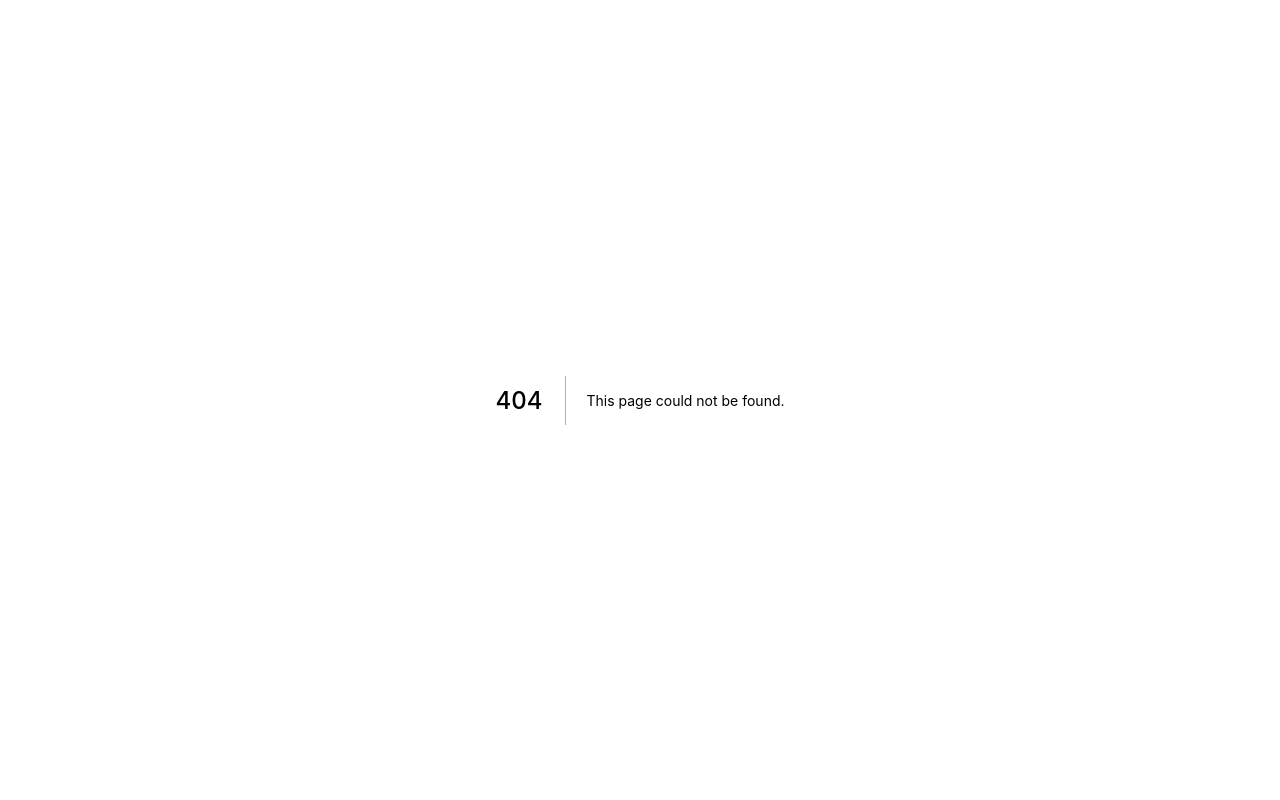
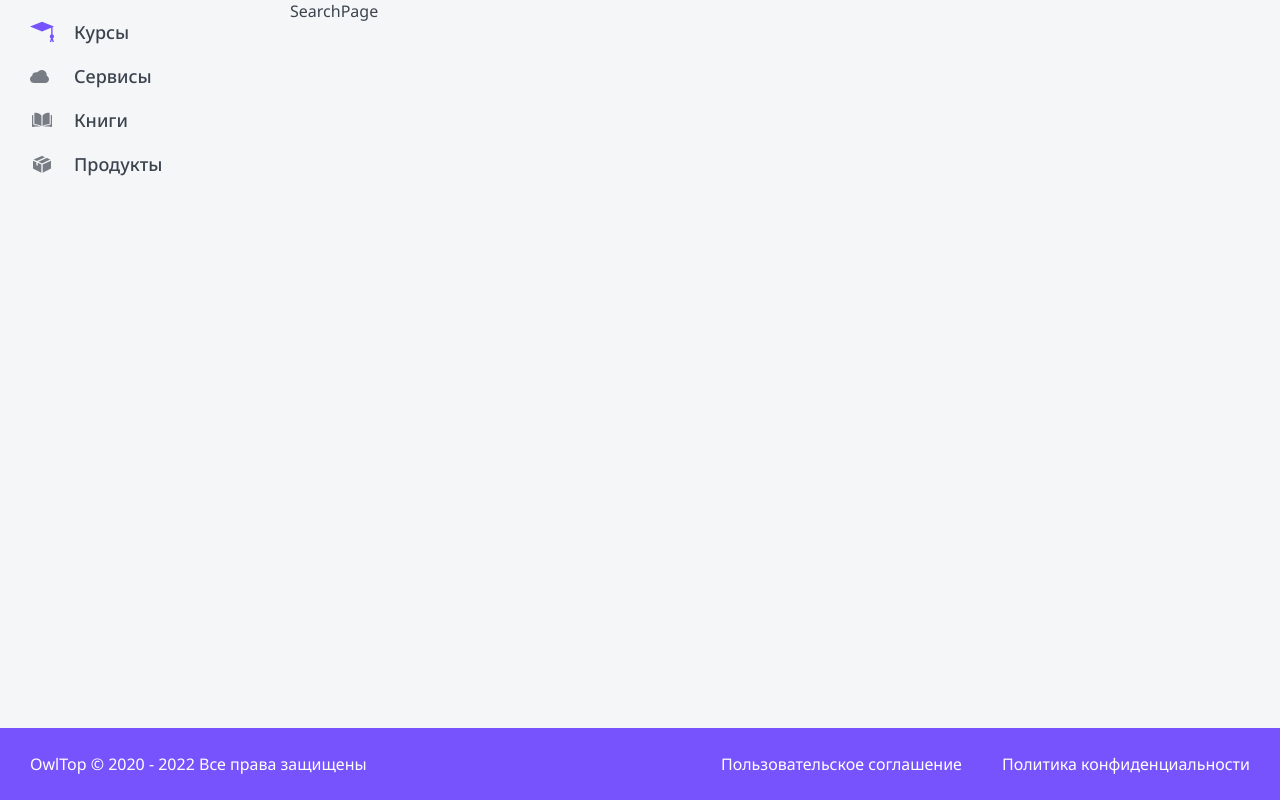
Before and after one commit to Canoist/top-app, a Next.js app: page /search in a window 1280 px wide. Before the commit this address had no page. Built offline with nearby package versions, Linux system fonts and the light colour scheme.

Commit message:
Fixed styles in menu and layout components, used a router, added searchPage and coursePage

```diff
--- a/layouts/Layout.module.css
+++ b/layouts/Layout.module.css
@@ -1,6 +1,8 @@
 .wrapper {
     display: grid;
-    grid-template-columns: auto 230px minmax(320px, 1200px) auto;
+
+    min-height: 100vh;
+    grid-template: auto 1fr auto / auto 230px minmax(320px, 1200px) auto;
     grid-template-areas:
         ". header header ."
         ". sidebar body ."
@@ -26,10 +28,13 @@
     grid-area: footer;
 }
 
-@media (max-width: 600px) {
+@media (max-width: 650px) {
     .wrapper {
         grid-template-columns: minmax(320px, 1fr);
-        grid-template-areas: "header""body""footer";
+        grid-template-areas:
+            "header"
+            "body"
+            "footer";
     }
 
     .header {
--- a/layouts/Menu/Menu.module.css
+++ b/layouts/Menu/Menu.module.css
@@ -43,6 +43,14 @@
     line-height: 1.25;
 }
 
+.secondLevelBlock {
+    display: none;
+}
+
+.secondLevelBlockOpened {
+    display: block;
+}
+
 .secondLevelBlockOpened:last-child {
     margin-bottom: 20px;
 }
--- a/layouts/Menu/Menu.tsx
+++ b/layouts/Menu/Menu.tsx
@@ -8,6 +8,8 @@ import BooksIcon from "./icons/books.svg";
 import CoursesIcon from "./icons/courses.svg";
 import ProductsIcon from "./icons/products.svg";
 import ServicesIcon from "./icons/services.svg";
+import Link from "next/link";
+import { useRouter } from "next/router";
 
 const firstLevelMenu: FirstLevelMenuItem[] = [
     {
@@ -37,23 +39,40 @@ const firstLevelMenu: FirstLevelMenuItem[] = [
 ];
 
 const Menu: React.FC = () => {
-    const { menu, firstCategory } = useContext(AppContext);
+    const { menu, firstCategory, setMenu } = useContext(AppContext);
+
+    const router = useRouter();
+
+    const openSecondLevel = (secondCategory: string) => {
+        setMenu &&
+            setMenu(
+                menu.map((item) => {
+                    if (item._id.secondCategory == secondCategory) {
+                        item.isOpened = !item.isOpened;
+                    }
+                    return item;
+                })
+            );
+    };
 
     const buildFirstLevel = () => {
         return (
             <>
                 {firstLevelMenu.map((firstLevelMenuItem) => (
                     <div key={firstLevelMenuItem.route}>
-                        <a href={`/${firstLevelMenuItem.route}`}>
+                        <Link href={`/${firstLevelMenuItem.route}`}>
+                            <a>
                                 <div
                                     className={cn(styles.firstLevel, {
                                         [styles.firstLevelActive]:
-                                        firstLevelMenuItem.id == firstCategory,
+                                            firstLevelMenuItem.id ==
+                                            firstCategory,
                                     })}>
                                     {firstLevelMenuItem.icon}
                                     <span>{firstLevelMenuItem.name}</span>
                                 </div>
                             </a>
+                        </Link>
                         {firstLevelMenuItem.id == firstCategory &&
                             buildSecondLevel(firstLevelMenuItem.route)}
                     </div>
@@ -65,33 +84,48 @@ const Menu: React.FC = () => {
     const buildSecondLevel = (route: string) => {
         return (
             <div className={styles.secondBlock}>
-                {menu.map((item) => (
+                {menu.map((item) => {
+                    if (
+                        item.pages
+                            .map((page) => page.alias)
+                            .includes(router.asPath.split("/")[2])
+                    ) {
+                        item.isOpened = true;
+                    }
+                    return (
                         <div key={item._id.secondCategory}>
-                        <div className={styles.secondLevel}>
+                            <div
+                                className={styles.secondLevel}
+                                onClick={() =>
+                                    openSecondLevel(item._id.secondCategory)
+                                }>
                                 {item._id.secondCategory}
                             </div>
                             <div
                                 className={cn(styles.secondLevelBlock, {
-                                [styles.secondLevelBlockOpened]: item.isOpened,
+                                    [styles.secondLevelBlockOpened]:
+                                        item.isOpened,
                                 })}>
                                 {buildThirdLevel(item.pages, route)}
                             </div>
                         </div>
-                ))}
+                    );
+                })}
             </div>
         );
     };
 
     const buildThirdLevel = (pages: PageItem[], route: string) => {
         return pages.map((page) => (
+            <Link href={`/${route}/${page.alias}`} key={page._id}>
                 <a
-                key={page._id}
-                href={`/${route}/${page.alias}`}
                     className={cn(styles.thirdLevel, {
-                    [styles.thirdLevelActive]: false,
+                        [styles.thirdLevelActive]:
+                            `/${route}/${page.alias}` == router.asPath,
                     })}>
                     {page.category}
                 </a>
+            </Link>
         ));
     };
 
--- /dev/null
+++ b/pages/search.tsx
@@ -0,0 +1,8 @@
+import React from "react";
+import WithLayout from "../layouts/HOC/componentWithLayout";
+
+const SearchPage: React.FC = () => {
+    return <div>SearchPage</div>;
+};
+
+export default WithLayout(SearchPage);
```
Also changed, not shown: pages/courses/index.tsx (added, +8 -0 lines). Lines whose indentation alone changed are shown as unchanged.
